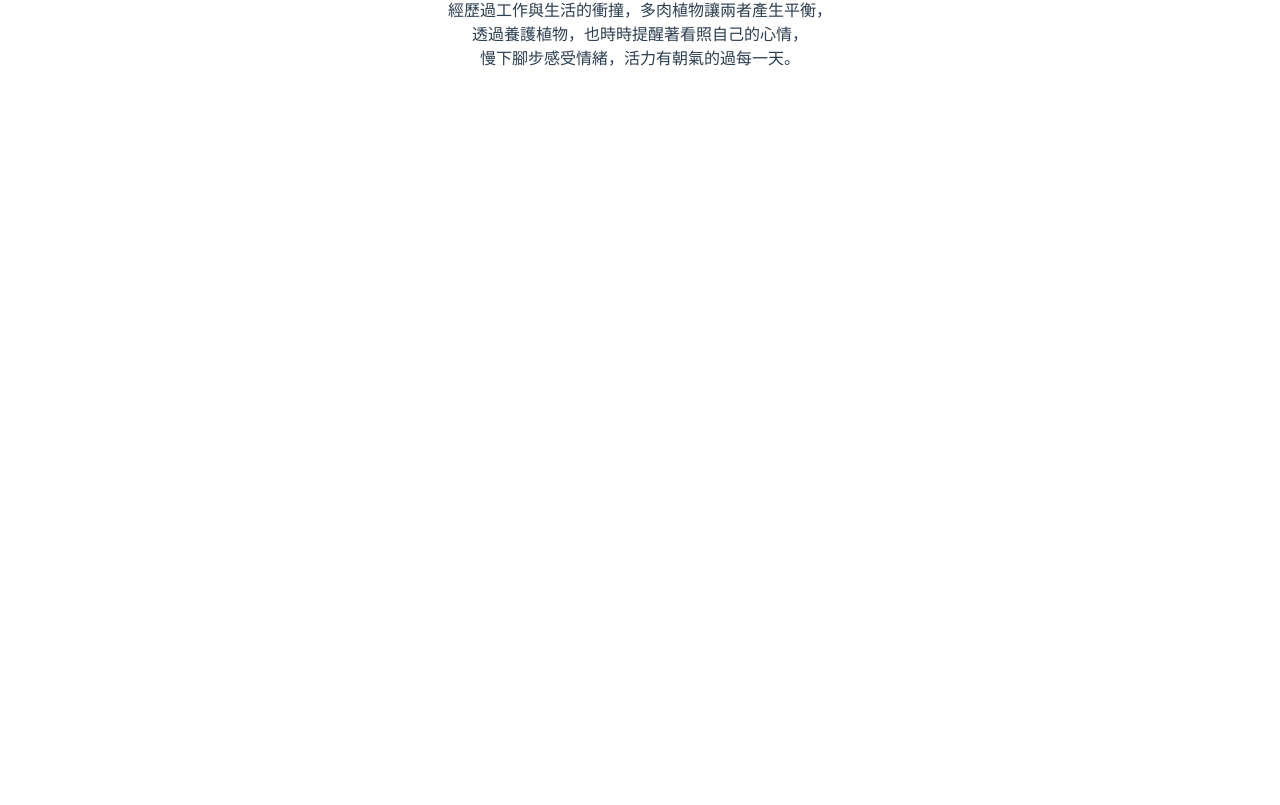
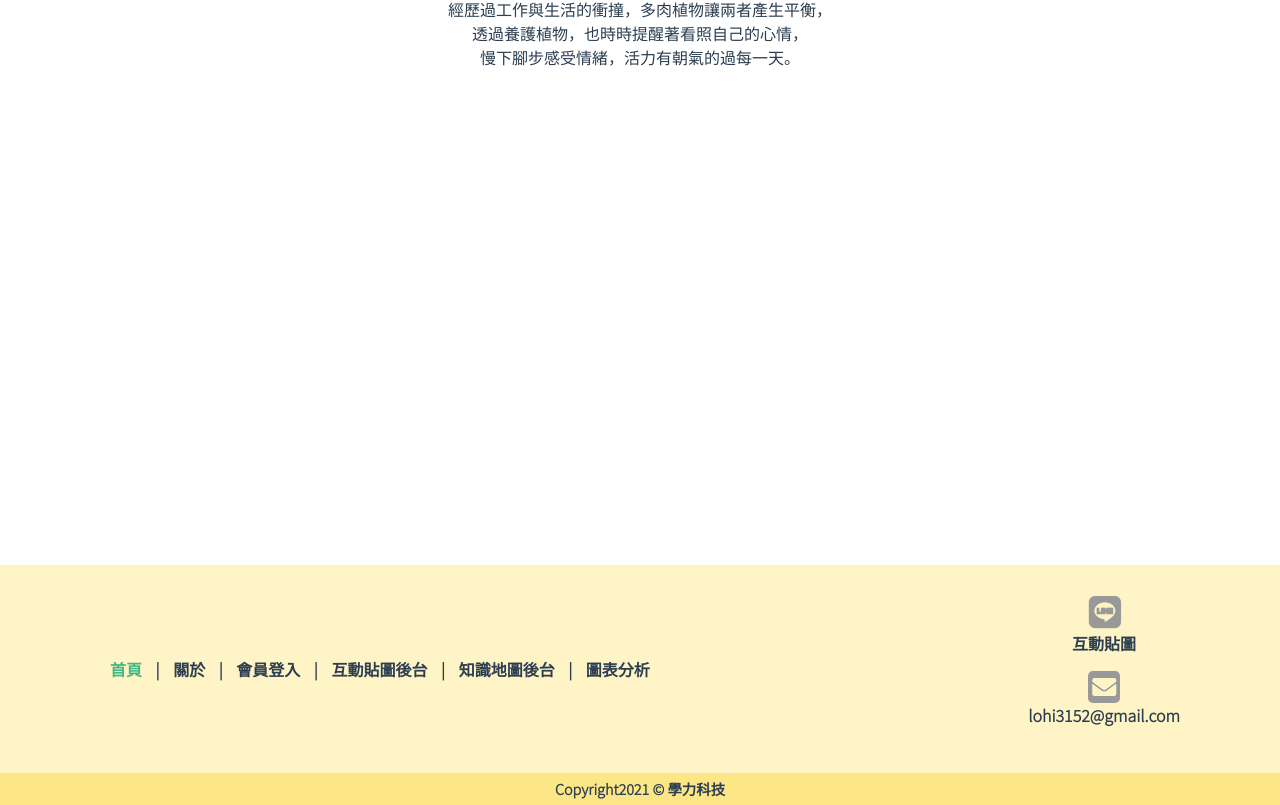
Before and after one commit to Lohsini/qsticker_website, a Vue app: page /#/ in a window 1280 px wide. Shown: the part 791-1596 px from the top of the page. Before the commit the page ends 1408 px from the top, so only its background shows below. Built offline with nearby package versions, Linux system fonts and the light colour scheme.

Commit message:
add footer and update navbar

```diff
--- /dev/null
+++ b/src/components/Footer.vue
@@ -0,0 +1,112 @@
+<template>
+  <div class="footer">
+    <div class="container">
+      <div class="navbar-links">
+        <router-link to="/">
+          首頁
+        </router-link> |
+        <router-link to="/about">
+          關於
+        </router-link> |
+        <router-link to="/about">
+          會員登入
+        </router-link> |
+        <a href="https://qsticker.github.io/#/login">互動貼圖後台</a> |
+        <a href="https://qsticker.github.io/#/login">知識地圖後台</a> |
+        <router-link to="/about">
+          圖表分析
+        </router-link>
+      </div>
+      <div class="contact">
+        <div class="line">
+          <i class="fab fa-line" />
+        </div>
+        <p>互動貼圖</p>
+        <div class="email">
+          <i class="fas fa-envelope" />
+        </div>
+        <p>lohi3152@gmail.com</p>
+      </div>
+    </div>
+    <div class="copyright">
+      Copyright2021 © 學力科技
+    </div>
+  </div>
+</template>
+
+<script lang="ts">
+import Vue from 'vue';
+
+export default Vue.extend({
+  methods: {
+  },
+});
+</script>
+
+<style scoped lang="scss">
+.footer{
+  background-color: rgb(255, 244, 197);
+  font-weight: bold;
+  .container{
+    display: flex;
+    justify-content: space-between;
+    align-items: center;
+    padding: 30px;
+
+    .navbar-links{
+      a {
+        text-decoration: none;
+        color: #2c3e50;
+        padding: 0 10px;
+
+        &.router-link-exact-active {
+          color: #42b983;
+        }
+
+        &:hover{
+          color: #42b983;
+        }
+      }
+    }
+    .contact{
+      display: flex;
+      justify-content: space-between;
+      align-items: center;
+      flex-direction: column;
+      .line{
+        i{
+          font-size: 2.2rem;
+          color: #999;
+          &:hover{
+            color: #555;
+          }
+        }
+      }
+      .email{
+        width: 2rem;
+        height: 2rem;
+        display: flex;
+        justify-content: center;
+        align-items: center;
+        color: rgb(255, 244, 197);
+        background-color: #999;
+        border-radius: 5px;
+        i{
+          width: 1.5rem;
+          height: 1.5rem;
+          font-size: 1.5rem;
+        }
+        &:hover{
+          background-color: #555;
+        }
+      }
+    }
+
+  }
+  .copyright{
+    background-color: rgb(252, 230, 133);
+    padding: 5px;
+    font-size: 0.9rem;
+  }
+}
+</style>
--- a/src/components/Navbar.vue
+++ b/src/components/Navbar.vue
@@ -1,10 +1,9 @@
 <template>
   <div class="navbar">
-    <div class="navbar-brand">
-      <!-- <router-link to="/">
-        <i class="far fa-comment fa-flip-horizontal" />
-        互動貼圖
-      </router-link> -->
+    <div class="navbar-brand" data-aos="fade" data-aos-anchor="#brand-anchor" data-aos-anchor-placement="center-top" data-aos-duration="200">
+      <router-link to="/">
+        學力科技
+      </router-link>
     </div>
 
     <div id="nav">
@@ -14,7 +13,14 @@
       <router-link to="/about">
         關於
       </router-link> |
-      <a href="https://qsticker.github.io/#/login">會員登入</a>
+      <router-link to="/about">
+        會員登入
+      </router-link> |
+      <a href="https://qsticker.github.io/#/login">互動貼圖後台</a> |
+      <a href="https://qsticker.github.io/#/login">知識地圖後台</a> |
+      <router-link to="/about">
+        圖表分析
+      </router-link>
     </div>
   </div>
 </template>
@@ -46,6 +52,10 @@ export default Vue.extend({
     &.router-link-exact-active {
       color: #42b983;
     }
+
+    &:hover{
+      color: #42b983;
+    }
   }
 
   .navbar-brand a{
--- a/src/views/Home.vue
+++ b/src/views/Home.vue
@@ -1,10 +1,12 @@
 <template>
   <div class="home">
-    <Banner class="mb-5" />
+    <Banner id="brand-anchor" class="mb-5" />
 
     <WelcomeArea />
 
     <IntroduceArea class="m-5" />
+
+    <Footer />
   </div>
 </template>
 
@@ -13,12 +15,14 @@ import Vue from 'vue';
 import Banner from '@/components/Banner.vue'; // @ is an alias to /src
 import WelcomeArea from '@/components/WelcomeArea.vue';
 import IntroduceArea from '@/components/IntroduceArea.vue';
+import Footer from '@/components/Footer.vue';
 
 export default Vue.extend({
   components: {
     Banner,
     WelcomeArea,
     IntroduceArea,
+    Footer,
   },
   data() {
     return {
```
